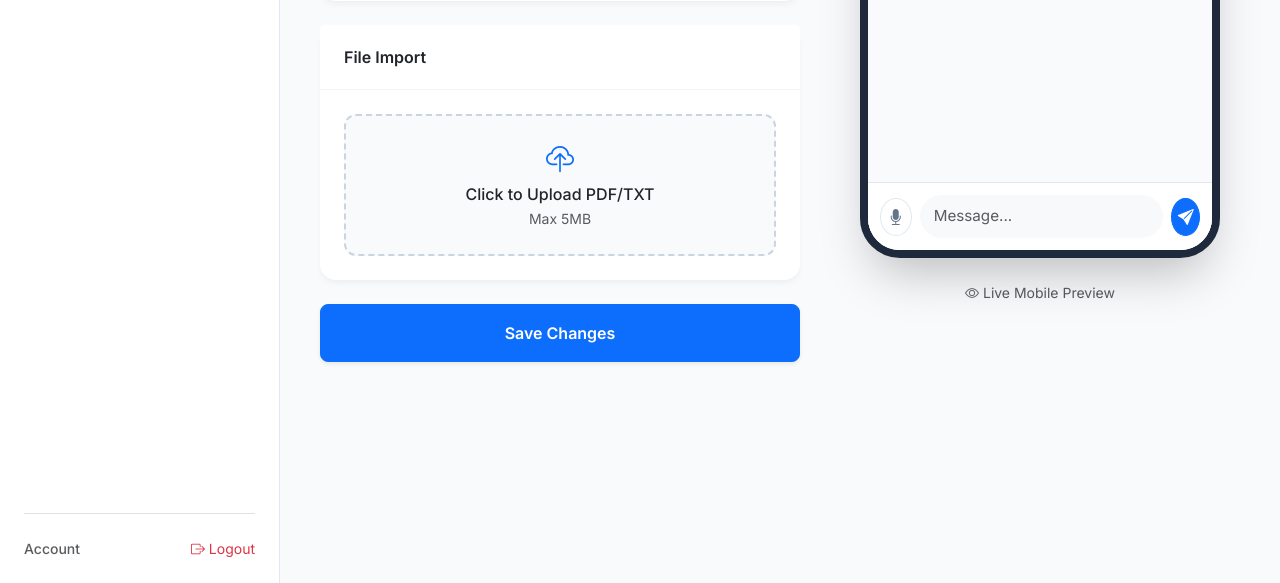
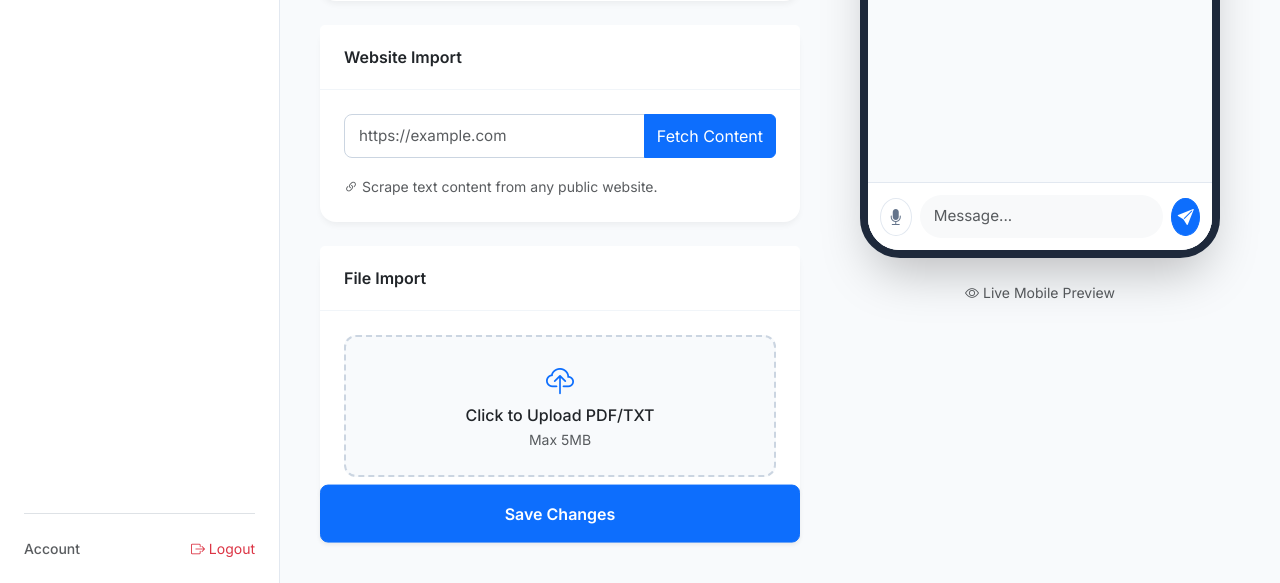
Before and after one commit to Aman-byte1/lucy, a Flask app: page /dashboard in a window 1280 px wide. Shown: the part 522-1105 px from the top of the page. Run offline with Flask 2, Linux system fonts and the light colour scheme; the visitor is signed in with stand-in values (Sample User, id 1); some libraries are stand-ins or nearby versions.

Commit message:
Feature: Add website scraping to Knowledge Base

```diff
--- a/app.py
+++ b/app.py
@@ -9,7 +9,7 @@
 from flask_cors import CORS
 import pypdf
 
-import requests
+from bs4 import BeautifulSoup
 
 load_dotenv()
 
@@ -270,6 +270,39 @@
 
     return jsonify(result)
 
+@app.route("/api/fetch-url", methods=["POST"])
+@login_required
+def fetch_url():
+    data = request.json
+    url = data.get("url")
+    if not url: return jsonify({"error": "URL required"}), 400
+
+    try:
+        if not url.startswith(("http://", "https://")):
+            url = "https://" + url
+
+        headers = {"User-Agent": "Mozilla/5.0 (Windows NT 10.0; Win64; x64) AppleWebKit/537.36 (KHTML, like Gecko) Chrome/91.0.4472.124 Safari/537.36"}
+        response = requests.get(url, headers=headers, timeout=10)
+        response.raise_for_status()
+
+        soup = BeautifulSoup(response.text, 'html.parser')
+
+        # Remove script and style elements
+        for script in soup(["script", "style"]):
+            script.extract()
+
+        text = soup.get_text(separator='\n')
+        # Break into lines and remove leading and trailing whitespace
+        lines = (line.strip() for line in text.splitlines())
+        # Break multi-headlines into a line each
+        chunks = (phrase.strip() for line in lines for phrase in line.split("  "))
+        # Drop blank lines
+        clean_text = '\n'.join(chunk for chunk in chunks if chunk)
+
+        return jsonify({"url": url, "text": clean_text})
+    except Exception as e:
+        return jsonify({"error": str(e)}), 500
+
 @app.route("/api/asr", methods=["POST"])
 def asr():
     if not HF_API_TOKEN: return jsonify({"error": "HF Token missing"}), 500
--- a/progress_agents.txt
+++ b/progress_agents.txt
@@ -29,6 +29,7 @@
 - Integrate more few-shot examples for Somali.
 
 Recent Updates:
+- Added "Website Import" to Knowledge Base: Scrape text content from any URL directly into training data.
 - Integrated Hugging Face Inference API for high-quality East African ASR and TTS.
 - Added ASR using `facebook/mms-1b-all` for Amharic/Oromo/Tigrinya support.
 - Added TTS using MMS per-language models (e.g., `facebook/mms-tts-amh`).
--- a/requirements.txt
+++ b/requirements.txt
@@ -5,3 +5,4 @@
 pypdf>=3.0.0
 werkzeug>=2.0.0
 requests>=2.25.0
+beautifulsoup4>=4.10.0
--- a/templates/dashboard.html
+++ b/templates/dashboard.html
@@ -169,6 +169,17 @@
                     </div>
 
                     <div class="card">
+                        <div class="card-header">Website Import</div>
+                        <div class="card-body">
+                            <div class="input-group mb-3">
+                                <input type="text" id="fetchUrl" class="form-control" placeholder="https://example.com">
+                                <button class="btn btn-primary" id="fetchBtn" onclick="fetchWebsite()">Fetch Content</button>
+                            </div>
+                            <small class="text-muted"><i class="bi bi-link-45deg"></i> Scrape text content from any public website.</small>
+                        </div>
+                    </div>
+
+                    <div class="card">
                         <div class="card-header">File Import</div>
                         <div class="card-body">
                             <div class="upload-box" onclick="document.getElementById('fileUpload').click()">
@@ -329,10 +340,42 @@
     const API_SUPPORT = "/api/support";
     const API_UPLOAD = "/api/upload";
     const API_ACTIVITY = "/api/activity";
+    const API_FETCH_URL = "/api/fetch-url";
 
     let currentConfig = {};
 
     // --- Config Logic ---
+    async function fetchWebsite() {
+        const urlInput = document.getElementById('fetchUrl');
+        const url = urlInput.value.trim();
+        if (!url) return;
+
+        const btn = document.getElementById('fetchBtn');
+        const oldText = btn.innerText;
+        btn.innerText = "Fetching...";
+        btn.disabled = true;
+
+        try {
+            const res = await fetch(API_FETCH_URL, {
+                method: 'POST',
+                headers: { 'Content-Type': 'application/json' },
+                body: JSON.stringify({ url: url })
+            });
+            const data = await res.json();
+            if (data.error) throw new Error(data.error);
+
+            const kb = document.getElementById('kbText');
+            kb.value = (kb.value + "\n\n" + `--- Website: ${data.url} ---\n` + data.text).trim();
+            showToast("Website content fetched successfully!");
+            urlInput.value = "";
+        } catch (e) {
+            alert("Fetch failed: " + e.message);
+        } finally {
+            btn.innerText = oldText;
+            btn.disabled = false;
+        }
+    }
+
     async function uploadFile() {
         const input = document.getElementById('fileUpload');
         const file = input.files[0];
```
